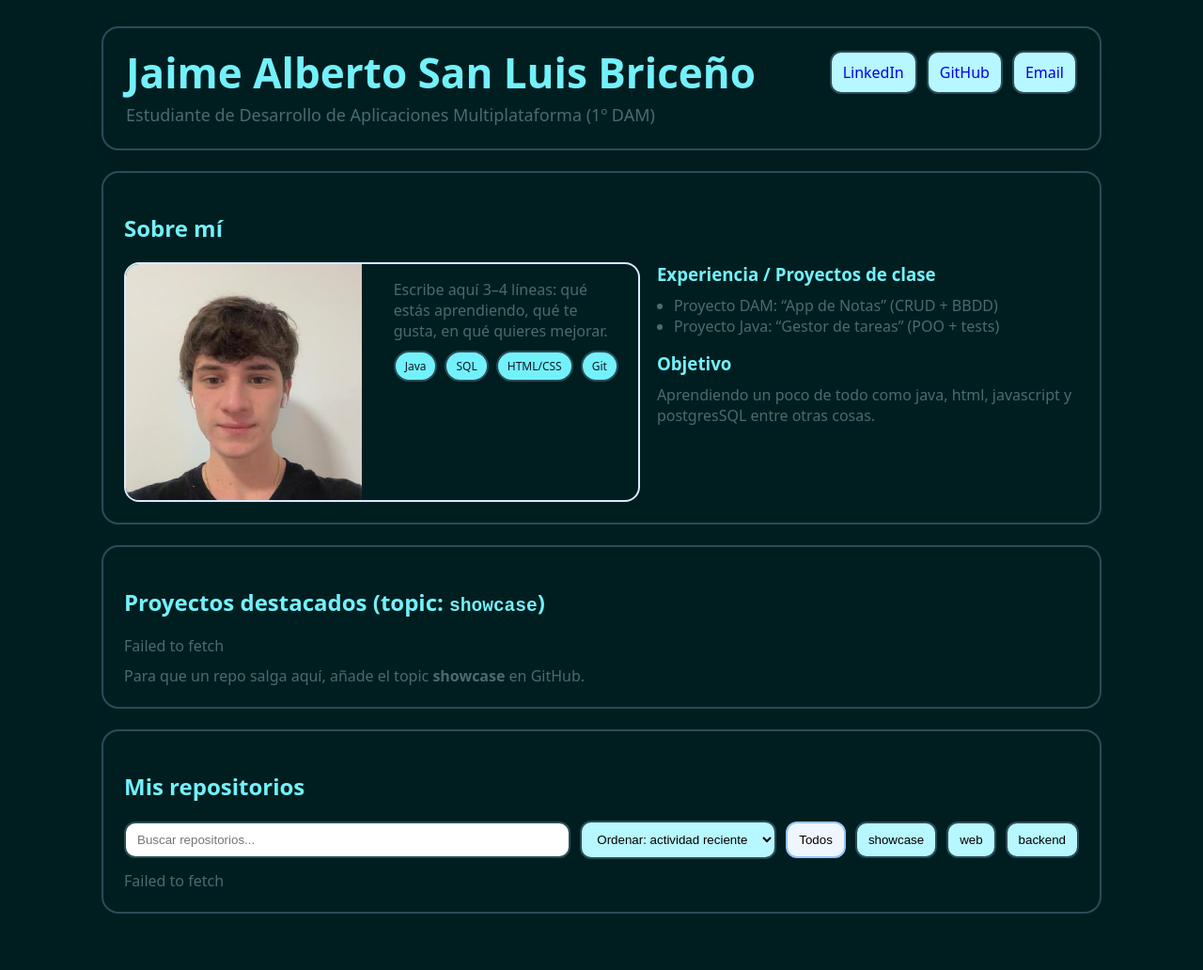
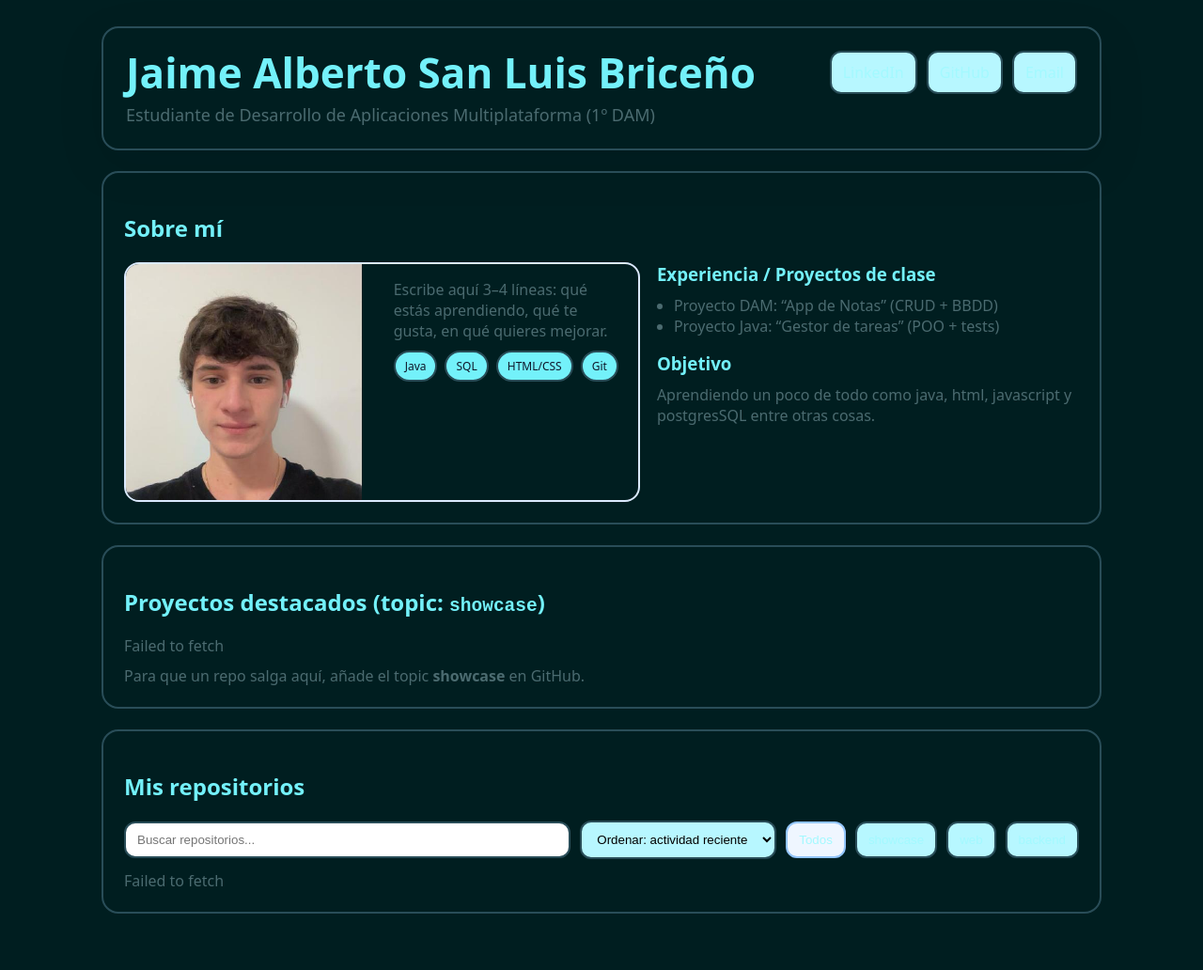
Before and after one commit to jaimesanluis/jaimesanluis.github.io, a Jekyll site: the page index.html, which Jekyll copies as it is, in a window 1280 px wide. Shown: the whole page at 94% size. Built offline with Jekyll 4.4.1, drawn with Linux system fonts in a browser that asks for light colours.

Commit message:
cambios en css

```diff
--- a/assets/css/styles.css
+++ b/assets/css/styles.css
@@ -57,6 +57,9 @@
 .toolbar{display:flex;gap:10px;flex-wrap:wrap;align-items:center;margin-top:8px}
 .input{flex:1;min-width:220px;padding:10px 12px;border-radius:12px;border:2px solid var(--line)}
 .select{padding:10px 12px;border-radius:12px;border:2px solid var(--line);background:#b7f7ff}
-.btn{padding:10px 12px;border-radius:12px;border:2px solid var(--line);background:#b7f7ff;cursor:pointer;text-decoration:none}
+.btn{padding:10px 12px;border-radius:12px;border:2px solid var(--line);background:#b7f7ff;cursor:pointer;text-decoration:none;color:#a3f9ff;}
 .btn.active{border-color:#93c5fd;background:#eff6ff}
+.btn:hover {
+  color:#a3f9ff;
+}
 .repoMeta{display:flex;gap:10px;flex-wrap:wrap;align-items:center;font-size:12px;color:var(--muted)}
```
